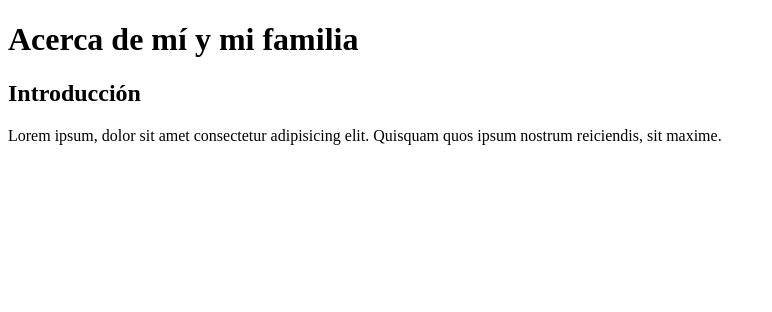
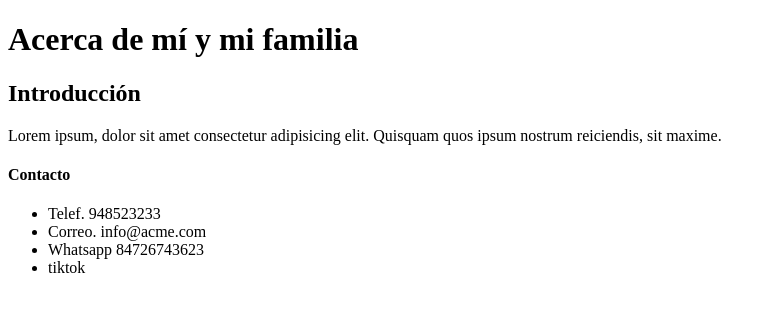
Before and after one commit to LuisSanchezRamos/demo-git-g29, a plain HTML site: page index.html in a window 1280 px wide. Shown: the whole page, without its empty margins (0-772 px from the left). Drawn offline with Linux system fonts and the light colour scheme.

Commit message:
agregando a footer

```diff
--- a/index.html
+++ b/index.html
@@ -16,5 +16,16 @@
         </article>
       </section>
     </header>
+    <footer>
+      <div>
+        <h4>Contacto</h4>
+        <ul>
+          <li>Telef. 948523233</li>
+          <li>Correo. info@acme.com</li>
+          <li>Whatsapp 84726743623</li>
+          <li>tiktok</li>
+        </ul>
+      </div>
+    </footer>
   </body>
 </html>
```
